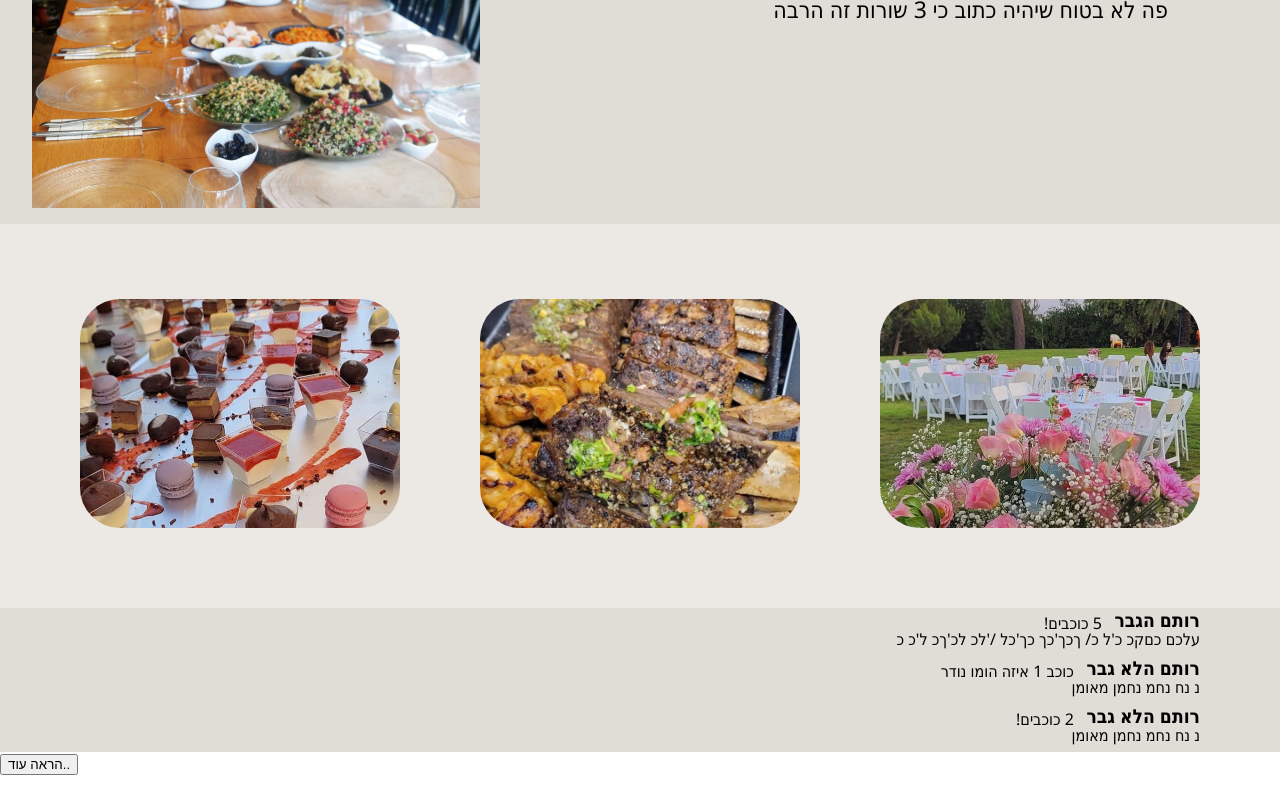
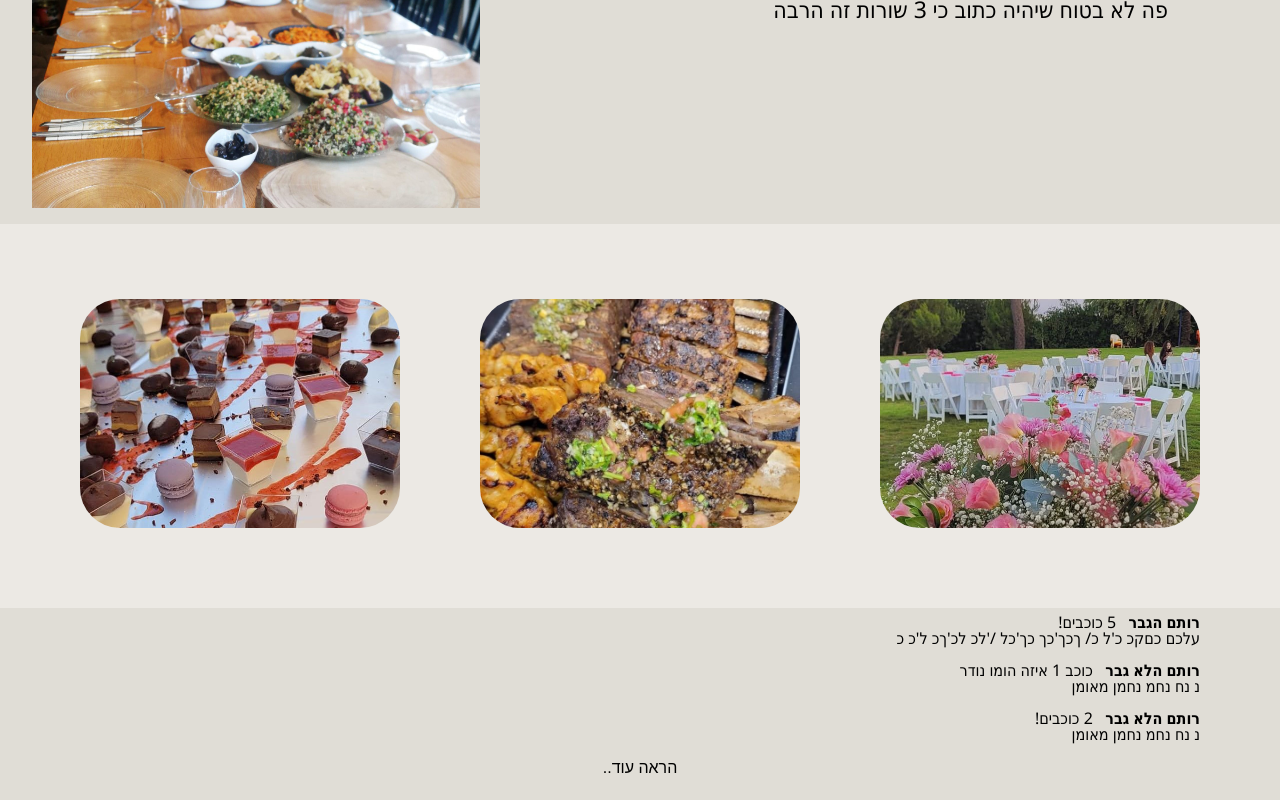
Before and after one commit to roey132/vue-project, a Vue app: page / in a window 1280 px wide. Shown: the part 336-1136 px from the top of the page. Before the commit the page ends 1111 px from the top, so only its background shows below. Built offline with nearby package versions, Linux system fonts and the light colour scheme.

Commit message:
some styling to add more button

```diff
--- a/package.json
+++ b/package.json
@@ -11,6 +11,6 @@
   },
   "devDependencies": {
     "@vitejs/plugin-vue": "^2.0.0",
-    "vite": "^2.7.3"
+    "vite": "^2.7.6"
   }
 }
--- a/src/components/Review.vue
+++ b/src/components/Review.vue
@@ -30,8 +30,8 @@ defineProps({
     align-items: flex-end;
 }
 b{
-    font-size:1.2em;
-    line-height:1.2em;
+    font-size:1em;
+    line-height:1em;
 }
 p{
     direction: rtl;
--- a/src/components/Reviews.vue
+++ b/src/components/Reviews.vue
@@ -26,7 +26,7 @@ const showMore = ref(false)
         <Review :stars=review.stars :username=review.username :text=review.text />
     </div>
 </div>
-<div>
+<div class="show-more-container">
     <div v-if="showMore">
         <button  @click="showMore = false">הראה פחות..</button>
     </div>
@@ -53,6 +53,21 @@ const showMore = ref(false)
     max-height:15em;
 }
 button{
+    background-color: rgb(224, 221, 214);
+    border: none;
+    font-size:1em;
+    margin:0;
+    height: 2em;
 
 }
+.show-more-container{
+    background-color: rgb(224, 221, 214);
+    display: flex;
+    justify-content: center;
+    direction:rtl;
+    height:3em;
+}
+html{
+    overflow-y:scroll;
+}
 </style>
```
Also changed, not shown: 1 other file (tests, documents, lock files or other folders).
